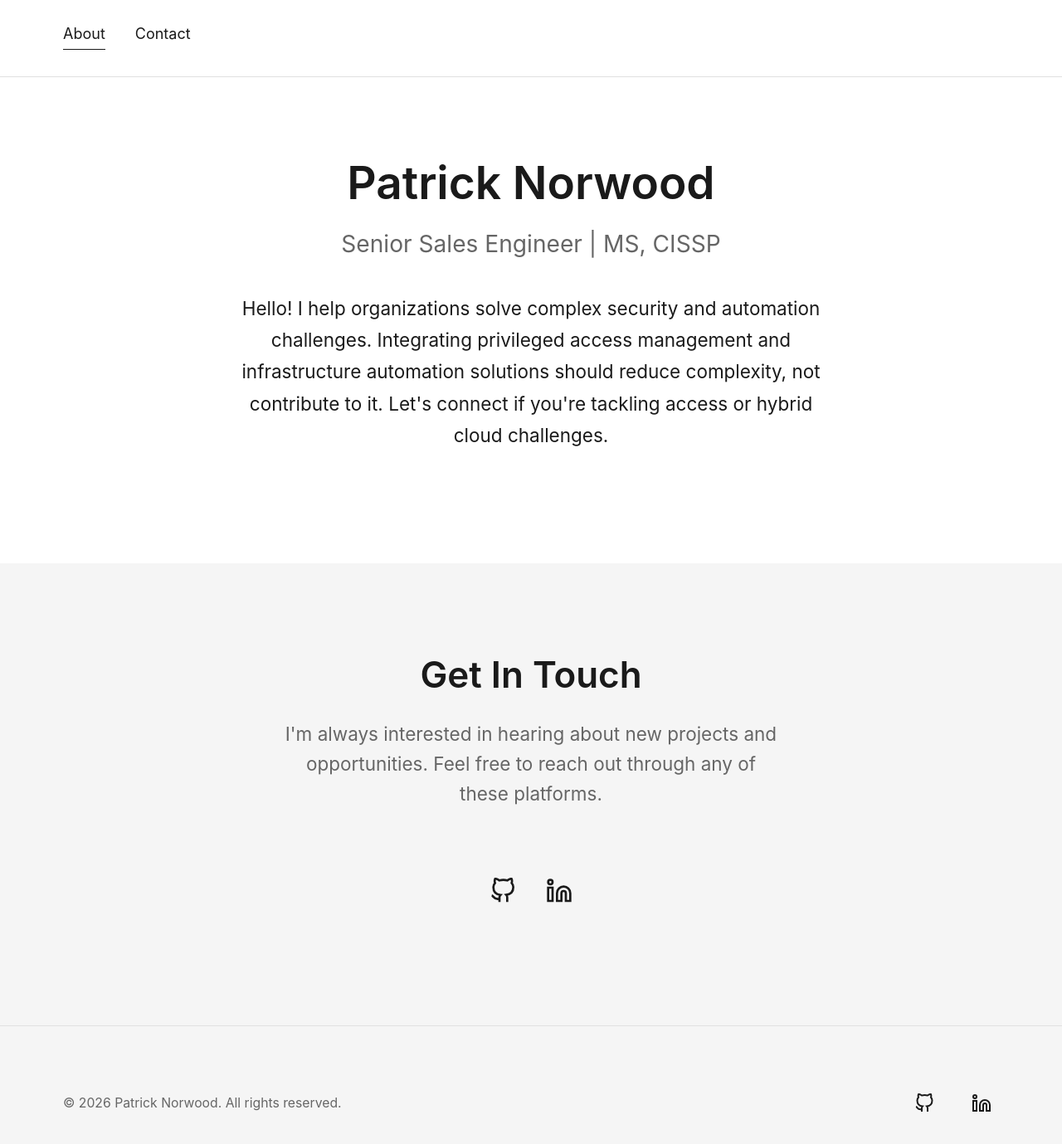
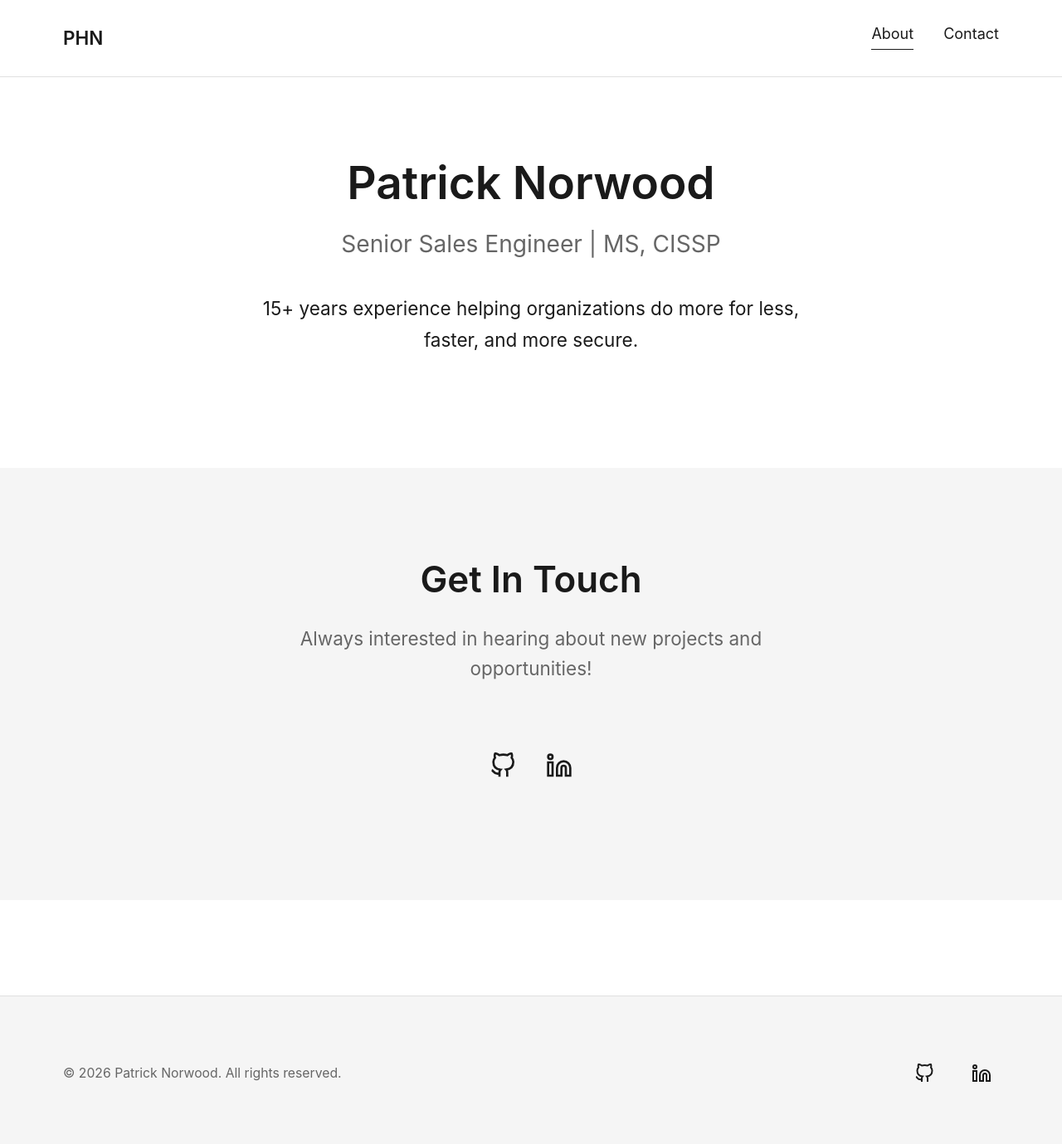
Before and after one commit to phnorwood/phnorwood.github.io, a Jekyll site: the page built from index.html, in a window 1280 px wide and 1400 px high. Shown: the top 1379 px of the window at 83% size. Built offline with Jekyll 4.4.1, drawn with Linux system fonts in a browser that asks for light colours; the list of posts is cut into pages by our own code.

Commit message:
Add PHN nav logo and simplify bio and contact copy
Co-Authored-By: Claude Opus 4.6 <noreply@anthropic.com>

```diff
--- a/_includes/navigation.html
+++ b/_includes/navigation.html
@@ -1,5 +1,6 @@
 <header class="site-header">
   <nav class="nav-container">
+    <a href="/" class="nav-logo">PHN</a>
     <!-- <a href="/" class="nav-logo">{{ site.title }}</a> -->
 
     <button class="nav-toggle" aria-label="Toggle navigation">
--- a/index.html
+++ b/index.html
@@ -4,17 +4,14 @@ title: Home
 ---
 
 <!-- About Section -->
+
 <section id="about" class="hero">
   <div class="container">
     <h1>{{ site.title }}</h1>
     <p class="tagline">{{ site.tagline }}</p>
     <div class="bio">
       <p>
-        Hello! I help organizations solve complex security and automation challenges.
-
-        Integrating privileged access management and infrastructure automation solutions should reduce complexity, not contribute to it.
-
-        Let's connect if you're tackling access or hybrid cloud challenges.
+        15+ years experience helping organizations do more for less, faster, and more secure.
       </p>
       <p>
       </p>
@@ -99,8 +96,7 @@ title: Home
   <div class="container">
     <h2>Get In Touch</h2>
     <p>
-      I'm always interested in hearing about new projects and opportunities.
-      Feel free to reach out through any of these platforms.
+      Always interested in hearing about new projects and opportunities!
     </p>
     <ul class="social-links">
       {% if site.github_username %}
```
